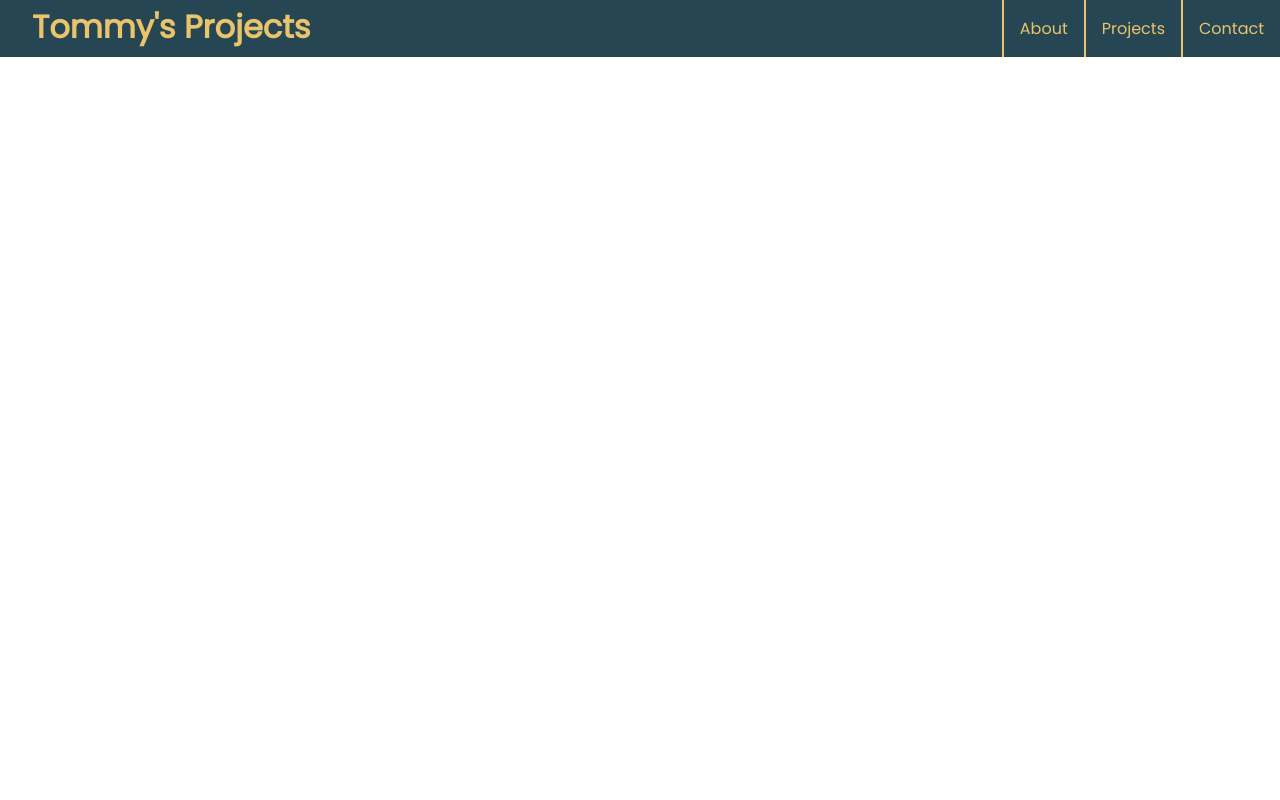
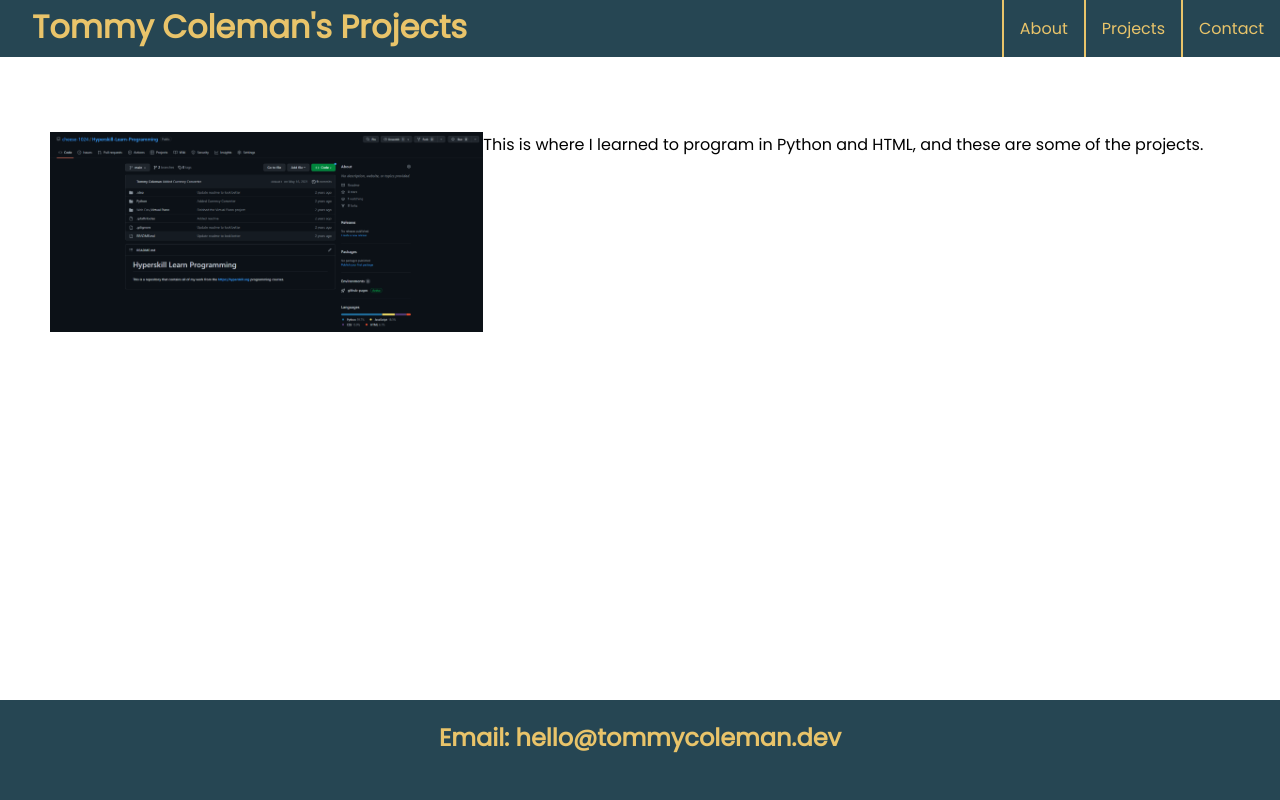
Before and after one commit to cheese-1024/projects, a plain HTML site: page index.html in a window 1280 px wide. Drawn offline with Linux system fonts and the light colour scheme.

Commit message:
Added projects and email

```diff
--- a/index.html
+++ b/index.html
@@ -17,7 +17,7 @@
   </head>
   <body>
     <div id="navbar" class="">
-      <h1 id="title" class="">Tommy's Projects</h1>
+      <h1 id="title" class="">Tommy Coleman's Projects</h1>
       <nav class="nav">
         <ul class="nav-links">
           <li><a href="#about">About</a></li>
@@ -26,5 +26,12 @@
         </ul>
       </nav>
     </div>
+    <div id="projects">
+      <img id="hyperskill-img" src="hyperskill-learn-programming.png" alt="Screenshot of GitHub Repository">
+      <p>This is where I learned to program in Python and HTML, and these are some of the projects.</p>
+    </div>
+    <div id="footer">
+      <h2 id="email">Email: hello@tommycoleman.dev</h2>
+    </div>
   </body>
 </html>
--- a/style.css
+++ b/style.css
@@ -69,3 +69,29 @@
 nav ul li:last-of-type {
   border: none;
 }
+
+#footer {
+  width: 100%;
+  height: 100px;
+  background-color: #264653;
+  position: fixed;
+  bottom: 0;
+  left: 0;
+}
+
+#email {
+  text-align: center;
+  color: #E9C46A;
+  padding-top: 20px;
+}
+
+#projects {
+  display: flex;
+  margin-left: 50px;
+  margin-top: 75px;
+}
+
+#hyperskill-img {
+  width: calc(16/9 * 200)px;
+  height: 200px;
+}
```
Also changed, not shown: hyperskill-learn-programming.png (added).
